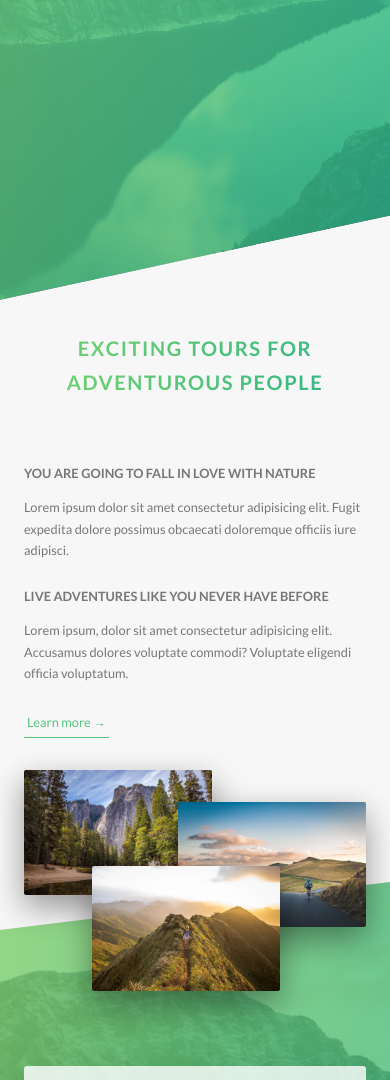
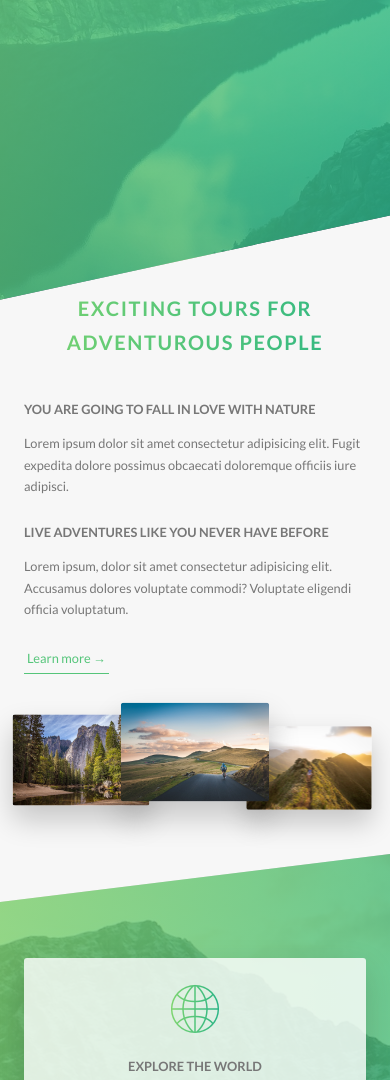
Before and after one commit to RvsB/Natours-Project, a website: page index.html in a window 390 px wide. Shown: the part 502-1582 px from the top of the page. Drawn offline with Linux system fonts and the light colour scheme.

Commit message:
feat: added media queries for layout, about, features section and photo-composition element

```diff
--- a/sass/base/_utilities.scss
+++ b/sass/base/_utilities.scss
@@ -1,8 +1,21 @@
 .u-center-text { text-align: center !important; }
 
 .u-margin-bottom-small { margin-bottom: 1.5rem !important; }
-.u-margin-bottom-medium { margin-bottom: 4rem !important; }
-.u-margin-bottom-big { margin-bottom: 8rem !important; }
+.u-margin-bottom-medium {
+    margin-bottom: 4rem !important;
+
+    @include respond(tab-port) {
+        margin-bottom: 3rem !important;
+    }
+}
+
+.u-margin-bottom-big {
+    margin-bottom: 8rem !important;
+
+    @include respond(tab-port) {
+        margin-bottom: 5rem !important;
+    }
+}
 
 
 .u-margin-top-big { margin-top: 8rem !important; }
--- a/sass/components/_composition.scss
+++ b/sass/components/_composition.scss
@@ -10,19 +10,43 @@
         transition: all .2s;
         outline-offset: 2rem;
 
+        @include respond(tab-port) {
+            float: left;
+            position: relative;
+            width: 33.33333333%;
+            box-shadow: 0 1.5rem 3rem rgba($color-black, .2);
+        }
+
         &--p1 {
             left: 0;
             top: -2rem;
+
+            @include respond(tab-port) {
+                top: 0;
+                transform: scale(1.2);
+            }
         }
 
         &--p2 {
             right: 0;
             top: 2rem;
+
+            @include respond(tab-port) {
+                top: -1rem;
+                transform: scale(1.3);
+                z-index: 100;
+            }
         }
 
         &--p3 {
             left: 20%;
             top: 10rem;
+
+            @include respond(tab-port) {
+                top: 1rem;
+                left: 0;
+                transform: scale(1.1);
+            }
         }
 
         &:hover {
--- a/sass/components/_feature-box.scss
+++ b/sass/components/_feature-box.scss
@@ -6,6 +6,10 @@
     border-radius: 3px;
     box-shadow: 0 1.5rem 4rem rgba($color-black, .15);
     transition: transform .3s;
+
+    @include respond(tab-port) {
+        padding: 2rem;
+    }
 
 
 
@@ -18,6 +22,10 @@
         -webkit-background-clip: text;
         color: transparent;
 
+        @include respond(tab-port) {
+            margin-bottom: 0;
+        }
+
     }
 
     &:hover {
--- a/sass/pages/_home.scss
+++ b/sass/pages/_home.scss
@@ -2,6 +2,10 @@
     background-color: $color-grey-light-1;
     padding: 25rem 0;
     margin-top: -20vh;
+
+    @include respond(tab-port) {
+        padding: 20rem 0;
+    }
 }
 
 .section-features {
@@ -19,23 +23,36 @@
     & > * { // this is the direct child selector and selects the immediate direct child which is the row div in this case
         transform: skewY(7deg);
     }
+
+    @include respond(tab-port) {
+        padding: 10rem 0;
+    }
 }
 
 .section-tours {
     background-color: $color-grey-light-1;
     padding: 25rem 0 15rem 0;
     margin-top: -10rem;
+
+    @include respond(tab-port) {
+        padding: 20rem 0 10rem 0;
+    }
 }
 
 .section-stories {
     padding: 15rem 0;
     // background-color: $color-grey-light-1; //removed it because of the video was getting behind this so to make it transpaerent removed it
     position: relative;
+
+    @include respond(tab-port) {
+        padding: 10rem 0;
+    }
 }
 
 .section-book {
     padding: 15rem 0;
     background-image: linear-gradient(to right bottom, $color-primary-light, $color-primary-dark);
+
 }
 
 .book {
```
Also changed, not shown: css/index.css.
